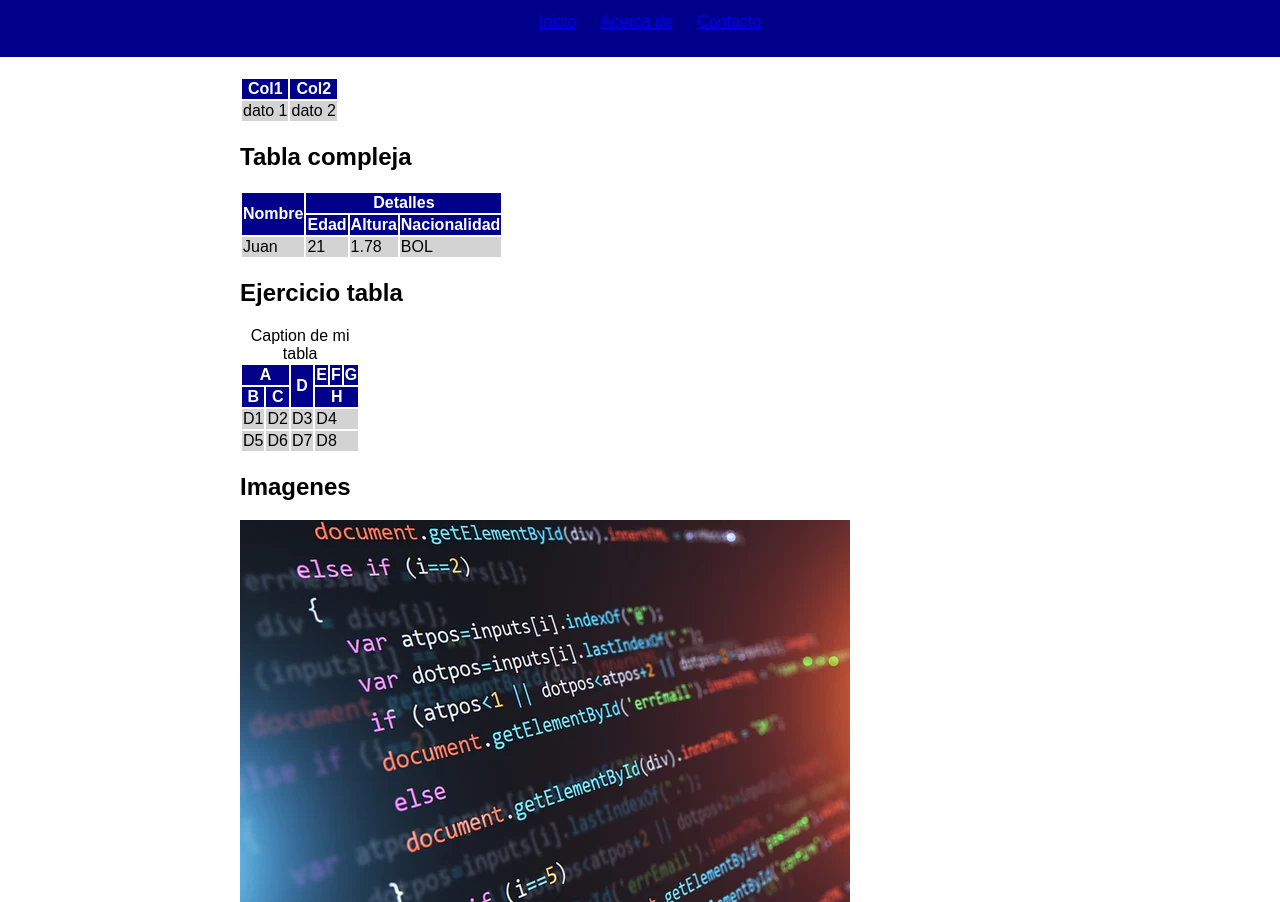
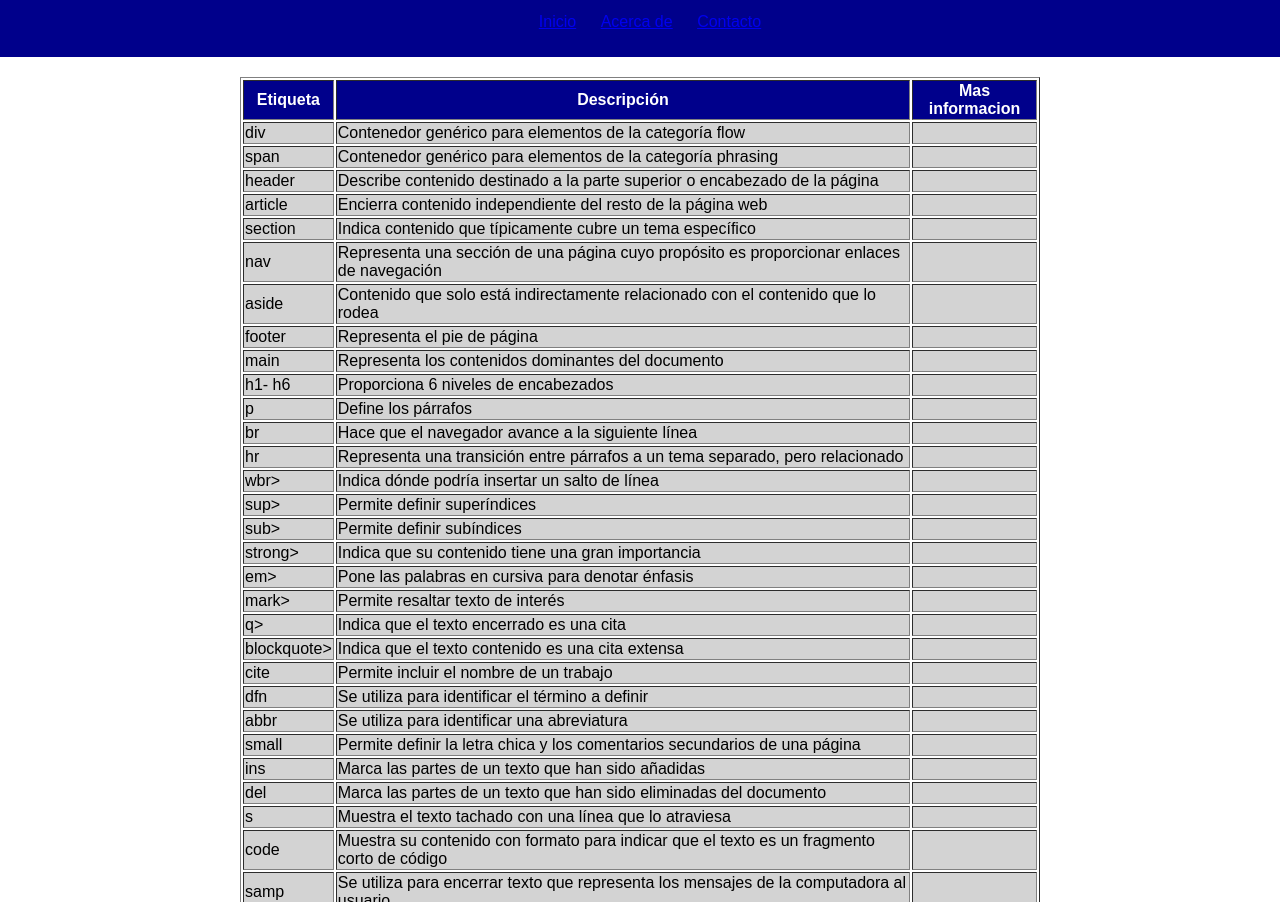
Before and after one commit to ValeryArauco/manual-tw, a plain HTML site: page index.html in a window 1280 px wide. Shown: the part 50-952 px from the top of the page. Drawn offline with Linux system fonts and the light colour scheme.

Commit message:
manuak con etiquetas que de manejo de texto

```diff
--- a/index.html
+++ b/index.html
@@ -21,96 +21,182 @@
 
     <main>
 
-        <table>
+        <table border="1">
             <thead>
                 <tr>
-                    <th>Col1</th>
-                    <th>Col2</th>
+                    <th>Etiqueta</th>
+                    <th>Descripción</th>
+                    <th>Mas informacion</th>
                 </tr>
             </thead>
-
             <tbody>
                 <tr>
-                    <td> dato 1</td>
-                    <td> dato 2</td>
-                </tr>
-
-            </tbody>
-
-            <tfoot>
-
-            </tfoot>
-
-        </table>
-
-        <h2>Tabla compleja</h2>
-
-        <table>
-            <thead>
-                <tr>
-                    <th rowspan="2">Nombre</th>
-                    <th colspan="3">Detalles</th>
+                    <td>div</td>
+                    <td>Contenedor genérico para elementos de la categoría flow</td>
+                    <td></td>
                   </tr>
                   <tr>
-                    <th>Edad</th>
-                    <th>Altura</th>
-                    <th>Nacionalidad</th>
-                </tr>
-            </thead>
-
-            <tbody>
-                <tr>
-                    <td>Juan</td>
-                    <td>21</td>
-                    <td>1.78</td>
-                    <td>BOL</td>
-                </tr>
-
-            </tbody>
-
-
-        </table>
-        <h2>Ejercicio tabla</h2>
-
-        <table>
-            <caption>
-                Caption de mi tabla
-            </caption>
-            <thead>
-                <tr>
-                    <th colspan="2">A</th>
-                    <th rowspan="2">D</th>
-                    <th>E</th>
-                    <th>F</th>
-                    <th>G</th>
+                    <td>span</td>
+                    <td>Contenedor genérico para elementos de la categoría phrasing</td>
+                    <td></td>
                   </tr>
                   <tr>
-                    <th>B</th>
-                    <th>C</th>
-                    <th colspan="3">H</th>
+                    <td>header</td>
+                    <td>Describe contenido destinado a la parte superior o encabezado de la página</td>
+                    <td></td>
                   </tr>
-            </thead>
-
-            <tbody>
                   <tr>
-                    <td>D1</td>
-                    <td>D2</td>
-                    <td>D3</td>
-                    <td colspan="3">D4</td>
+                    <td>article</td>
+                    <td>Encierra contenido independiente del resto de la página web</td>
+                    <td></td>
                   </tr>
-
                   <tr>
-                    <td>D5</td>
-                    <td>D6</td>
-                    <td>D7</td>
-                    <td colspan="3">D8</td>
+                    <td>section</td>
+                    <td>Indica contenido que típicamente cubre un tema específico</td>
+                    <td></td>
                   </tr>
-
+                  <tr>
+                    <td>nav</td>
+                    <td>Representa una sección de una página cuyo propósito es proporcionar enlaces de navegación</td>
+                    <td></td>
+                  </tr>
+                  <tr>
+                    <td>aside</td>
+                    <td>Contenido que solo está indirectamente relacionado con el contenido que lo rodea</td>
+                    <td></td>
+                  </tr>
+                  <tr>
+                    <td>footer</td>
+                    <td>Representa el pie de página</td>
+                    <td></td>
+                  </tr>
+                  <tr>
+                    <td>main</td>
+                    <td>Representa los contenidos dominantes del documento</td>
+                    <td></td>
+                  </tr>
+                  <tr>
+                    <td>h1- h6</td>
+                    <td>Proporciona 6 niveles de encabezados</td>
+                    <td></td>
+                  </tr>
+                  <tr>
+                    <td>p</td>
+                    <td>Define los párrafos</td>
+                    <td></td>
+                  </tr>
+                  <tr>
+                    <td>br</td>
+                    <td>Hace que el navegador avance a la siguiente línea</td>
+                    <td></td>
+                  </tr>
+                  <tr>
+                    <td>hr</td>
+                    <td>Representa una transición entre párrafos a un tema separado, pero relacionado</td>
+                    <td></td>
+                  </tr>
+                  <tr>
+                    <td>wbr></td>
+                    <td>Indica dónde podría insertar un salto de línea</td>
+                    <td></td>
+                  </tr>
+                  <tr>
+                    <td>sup></td>
+                    <td>Permite definir superíndices</td>
+                    <td></td>
+                  </tr>
+                  <tr>
+                    <td>sub></td>
+                    <td>Permite definir subíndices</td>
+                    <td></td>
+                  </tr>
+                  <tr>
+                    <td>strong></td>
+                    <td>Indica que su contenido tiene una gran importancia</td>
+                    <td></td>
+                  </tr>
+                  <tr>
+                    <td>em></td>
+                    <td>Pone las palabras en cursiva para denotar énfasis</td>
+                    <td></td>
+                  </tr>
+                  <tr>
+                    <td>mark></td>
+                    <td>Permite resaltar texto de interés</td>
+                    <td></td>
+                  </tr>
+                  <tr>
+                    <td>q></td>
+                    <td>Indica que el texto encerrado es una cita</td>
+                    <td></td>
+                  </tr>
+                  <tr>
+                    <td>blockquote></td>
+                    <td>Indica que el texto contenido es una cita extensa</td>
+                    <td></td>
+                  </tr>
+                  <tr>
+                    <td>cite</td>
+                    <td>Permite incluir el nombre de un trabajo</td>
+                    <td></td>
+                  </tr>
+                  <tr>
+                    <td>dfn</td>
+                    <td>Se utiliza para identificar el término a definir</td>
+                    <td></td>
+                  </tr>
+                  <tr>
+                    <td>abbr</td>
+                    <td>Se utiliza para identificar una abreviatura</td>
+                    <td></td>
+                  </tr>
+                  <tr>
+                    <td>small</td>
+                    <td>Permite definir la letra chica y los comentarios secundarios de una página</td>
+                    <td></td>
+                  </tr>
+                  <tr>
+                    <td>ins</td>
+                    <td>Marca las partes de un texto que han sido añadidas</td>
+                    <td></td>
+                  </tr>
+                  <tr>
+                    <td>del</td>
+                    <td>Marca las partes de un texto que han sido eliminadas del documento</td>
+                    <td></td>
+                  </tr>
+                  <tr>
+                    <td>s</td>
+                    <td>Muestra el texto tachado con una línea que lo atraviesa</td>
+                    <td></td>
+                  </tr>
+                  <tr>
+                    <td>code</td>
+                    <td>Muestra su contenido con formato para indicar que el texto es un fragmento corto de código</td>
+                    <td></td>
+                  </tr>
+                  <tr>
+                    <td>samp</td>
+                    <td>Se utiliza para encerrar texto que representa los mensajes de la computadora al usuario</td>
+                    <td></td>
+                  </tr>
+                  <tr>
+                    <td>kbd</td>
+                    <td>Representa un fragmento de texto que indica la entrada del usuario</td>
+                    <td></td>
+                  </tr>
+                  <tr>
+                    <td>pre</td>
+                    <td>Muestra el texto respetando su formato</td>
+                    <td></td>
+                  </tr>
+                  <tr>
+                    <td>address</td>
+                    <td>Proporciona información de contacto</td>
+                    <td></td>
+                  </tr>
             </tbody>
         </table>
-
-        <h2>Imagenes</h2>
-        <img src="/img/img_codigo.webp" alt="codigo">
     </main>
     <footer>
         <p>© 2023 Mi página</p>
```
Lines whose indentation alone changed are shown as unchanged.
